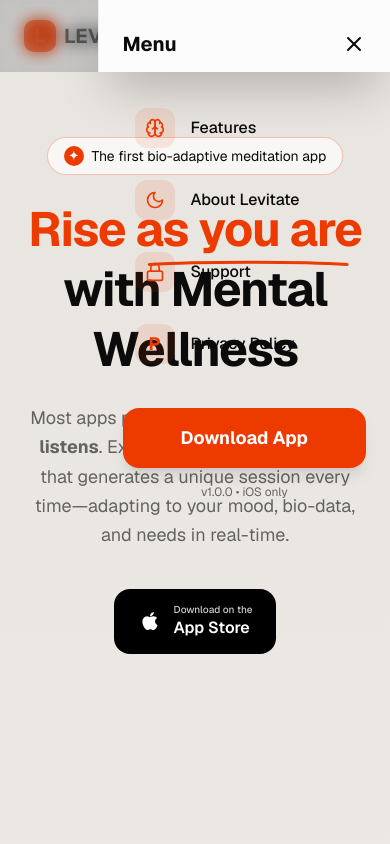
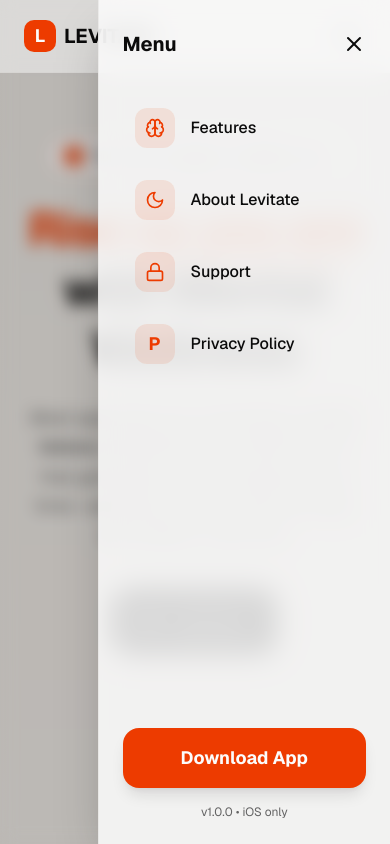
Before and after one commit to Dwabber/levitate-landing, a Next.js app: page / in a window 390 px wide. Both pictures are taken after a click on the button 346 px from the left and 36 px from the top of the page. Shown: the top 844 px of the page. Built offline with nearby package versions, Linux system fonts and the light colour scheme.

Commit message:
feat: enhance mobile navigation with improved slide-over menu and backdrop

```diff
--- a/app/page.tsx
+++ b/app/page.tsx
@@ -61,6 +61,8 @@ export default function Page() {
           </div>
         </div>
 
+      </header>
+
       {/* Mobile Navigation Overlay */}
       <AnimatePresence>
         {isMenuOpen && (
@@ -80,7 +82,7 @@ export default function Page() {
               animate={{ x: 0 }}
               exit={{ x: "100%" }}
               transition={{ type: "spring", damping: 25, stiffness: 200 }}
-                className="fixed top-0 right-0 bottom-0 w-3/4 max-w-sm bg-card border-l border-border/30 shadow-2xl z-50 md:hidden p-6 flex flex-col"
+              className="fixed top-0 right-0 bottom-0 w-3/4 max-w-sm bg-card/85 backdrop-blur-md border-l border-border/30 shadow-2xl z-50 md:hidden p-6 flex flex-col"
             >
               {/* Header with Close Button */}
               <div className="flex items-center justify-between mb-8">
@@ -152,7 +154,6 @@ export default function Page() {
           </>
         )}
       </AnimatePresence>
-      </header>
 
       {/* Hero Section */}
       <motion.section
```
Lines whose indentation alone changed are shown as unchanged.
